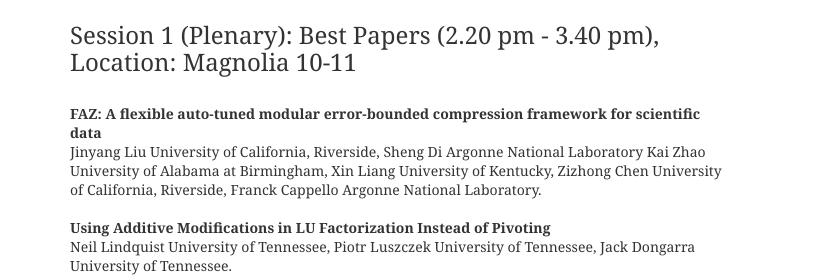
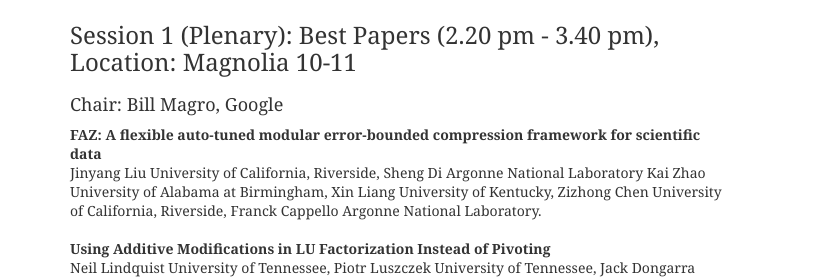
Before and after one commit to nschiele/ICS2022, a plain HTML site: page program.html in a window 1280 px wide. Shown: the part 852-1132 px from the top of the page, 0-826 px from the left. Drawn offline with nearby package versions, Linux system fonts and the light colour scheme; a script that the page names is missing.

Commit message:
Updates.

```diff
--- a/program.html
+++ b/program.html
@@ -74,6 +74,7 @@
 		<p>
 		<h3>Opening Remarks (2.00 pm - 2.20 pm) </h3><br>
 		<h3>Session 1 (Plenary): Best Papers (2.20 pm - 3.40 pm), Location: Magnolia 10-11</h3><br>
+		<h4>Chair: Bill Magro, Google</h4>
 		<b>FAZ: A flexible auto-tuned modular error-bounded compression framework for scientific data</b>
 		Jinyang	Liu	University of California, Riverside,
 Sheng	Di	Argonne National Laboratory
```
